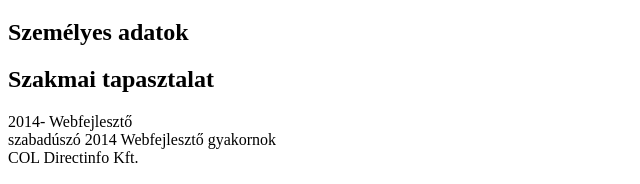
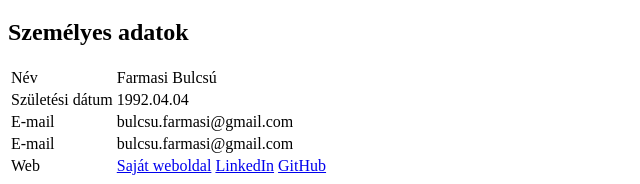
Before and after one commit to BulcsuFarmasi/cv, a plain HTML site: page index.html in a window 1280 px wide. Shown: the part 61-245 px from the top of the page, without its empty margins (0-640 px from the left). Drawn offline with Linux system fonts and the light colour scheme.

Commit message:
add perosnal data

```diff
--- a/index.html
+++ b/index.html
@@ -10,6 +10,40 @@
     <h1>Önéletrajz</h1>
     <section class="personal-data">
         <h2>Személyes adatok</h2>
+        <table>
+            <tr>
+                <td>Név</td>
+                <td>
+                    Farmasi Bulcsú
+                </td>
+            </tr>
+            <tr>
+                <td>Születési dátum</td>
+                <td>
+                    1992.04.04
+                </td>
+            </tr>
+            <tr>
+                <td>E-mail</td>
+                <td>
+                    bulcsu.farmasi@gmail.com
+                </td>
+            </tr>
+            <tr>
+                <td>E-mail</td>
+                <td>
+                    bulcsu.farmasi@gmail.com
+                </td>
+            </tr>
+            <tr>
+                <td>Web</td>
+                <td>
+                    <a href="https://farmasibulcsu.hu" target="_blank">Saját weboldal</a>
+                    <a href="https://www.linkedin.com/in/bulcsu-farmasi/" target="_blank">LinkedIn</a>
+                    <a href="https://github.com/BulcsuFarmasi" target="_blank">GitHub</a>
+                </td>
+            </tr>
+        </table>
     </section>
     <section class="experience">
         <h2>Szakmai tapasztalat</h2>
```
